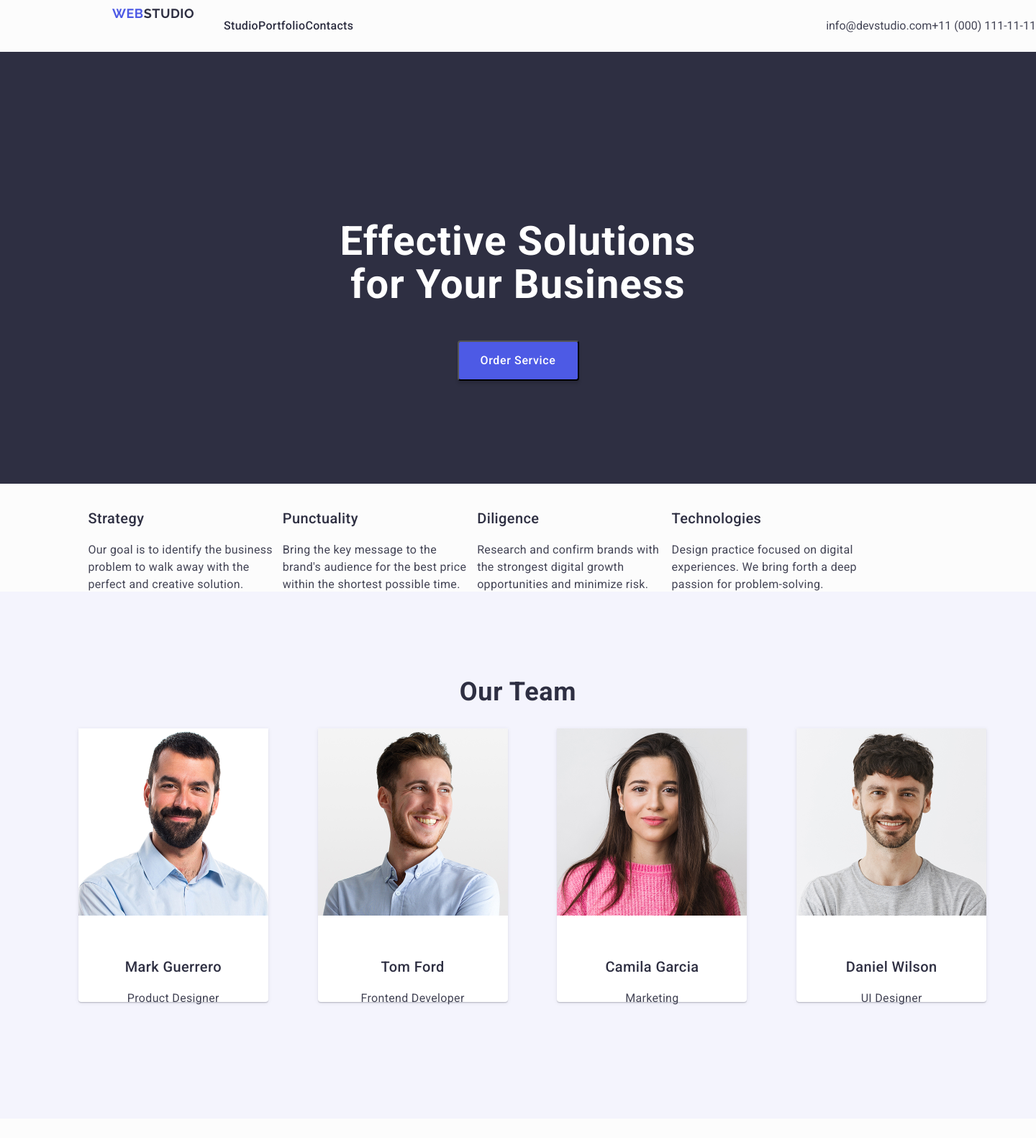
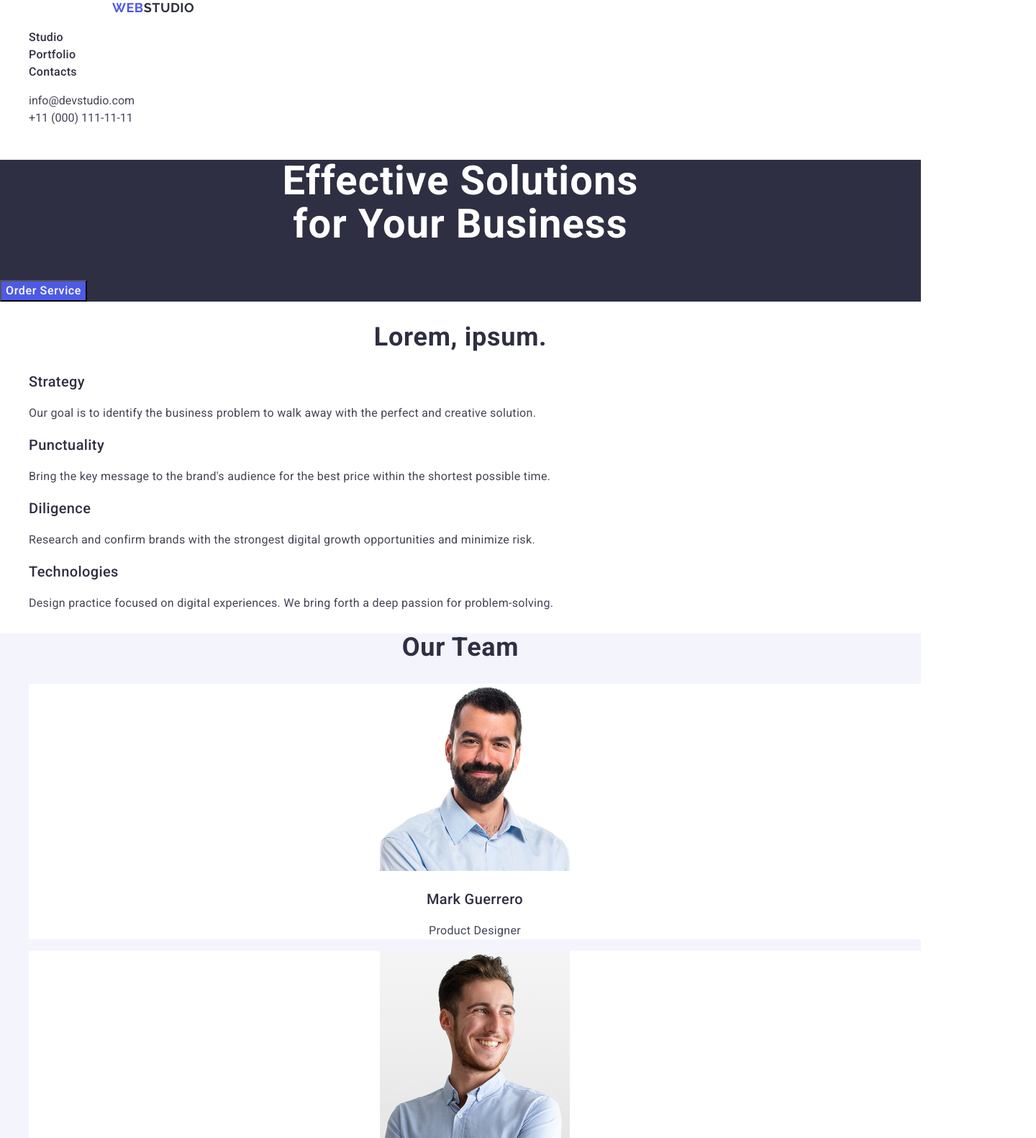
Before and after one commit to manilchuk/goit-markup-hw-02, a plain HTML site: page index.html in a window 1280 px wide. Shown: the top 1581 px of the page at 72% size, 1440 px wide, since content can reach past the window. Drawn offline with nearby package versions, Linux system fonts and the light colour scheme.

```diff
--- a/css/styles.css
+++ b/css/styles.css
@@ -5,7 +5,7 @@ body {
   line-height: 24px;
   letter-spacing: 2%;
   color: #434455;
-  background-color: #fcfcfc;
+  background-color: #ffffff;
 }
 
 a {
@@ -24,7 +24,6 @@ h2 {
   letter-spacing: 0.02em;
   text-align: center;
   color: #2e2f42;
-  padding-top: 120px;
 }
 
 h3 {
@@ -47,21 +46,15 @@ p {
 
 /* header */
 .header {
-  width: 1440px;
-  height: 72px;
-  display: flex;
   align-items: center;
   justify-content: space-between;
   margin: 0 auto;
 }
 
 .header-nav-all {
-  display: flex;
 }
 
 .logo {
-  width: 115px;
-  height: 24px;
   font-family: "Raleway", sans-serif;
   font-weight: 700;
   font-size: 18px;
@@ -80,9 +73,6 @@ p {
 }
 
 .header-nav {
-  width: 261px;
-  height: 24px;
-  display: flex;
 }
 
 .header-nav a {
@@ -119,7 +109,6 @@ p {
 }
 
 .address ul {
-  display: flex;
 }
 
 .address a {
@@ -138,13 +127,7 @@ p {
 
 /* section hero-image */
 .hero-image {
-  width: 1440px;
-  height: 600px;
   background: #2e2f42;
-  display: flex;
-  flex-direction: column;
-  align-items: center;
-  margin: 0 auto;
 }
 
 .hero-image h1 {
@@ -155,53 +138,37 @@ p {
   letter-spacing: 0.02em;
   text-align: center;
   color: #fff;
-  padding-top: 188px;
 }
 
 .hero-image-button {
-  border-radius: 4px;
-  padding: 16px 32px;
-  width: 169px;
-  height: 56px;
-  box-shadow: 0 4px 4px 0 rgba(0, 0, 0, 0.15);
   background: #4d5ae5;
   font-weight: 500;
   font-size: 16px;
   line-height: 150%;
   letter-spacing: 0.04em;
   color: #fff;
-  display: inline-flex;
   justify-content: center;
-  align-items: center;
   white-space: nowrap;
 }
 
 .hero-image-button:hover {
-  box-shadow: 0 4px 4px 0 rgba(0, 0, 0, 0.15);
   background: #404bbf;
 }
 
 /* section-1 */
 .section-1 {
-  width: 1128px;
-  height: 104px;
   margin-top: 120px;
   margin: 0 auto;
 }
 
 .section-1 h2 {
-  display: none;
 }
 
 .section-1 ul {
-  display: flex;
   justify-content: space-evenly;
-  align-items: center;
 }
 
 .section-1 ul li {
-  width: 264px;
-  height: 104px;
 }
 
 .section-1 h3 {
@@ -224,25 +191,15 @@ p {
 
 /* section-2 */
 .section-2 {
-  width: 1440px;
-  height: 732px;
   background: #f4f4fd;
   margin: 0 auto;
 }
 
 .section-2-list {
-  display: flex;
   justify-content: space-evenly;
-  align-items: center;
 }
 
 .section-2-card {
-  border-radius: 0 0 4px 4px;
-  padding: 0px 0px 32px;
-  width: 264px;
-  height: 380px;
-  box-shadow: 0 2px 1px 0 rgba(46, 47, 66, 0.08),
-    0 1px 1px 0 rgba(46, 47, 66, 0.16), 0 1px 6px 0 rgba(46, 47, 66, 0.08);
   background: #fff;
   text-align: center;
 }
@@ -255,58 +212,38 @@ p {
   letter-spacing: 0.02em;
   text-align: center;
   color: #2e2f42;
-  padding-top: 32px;
 }
 
 /* section-3 */
 .section-3 {
-  width: 1128px;
-  height: 1000px;
   margin: 0 auto;
 }
 
 .row {
-  padding: 0;
   margin: 0;
-  display: flex;
   justify-content: space-evenly;
-  align-items: center;
 }
 
 .project-card {
-  width: 360px;
-  height: 420px;
   background: #fff;
 }
 
 .project-card div {
-  border-bottom: 1px solid #e7e9fc;
   border-left: 1px solid #e7e9fc;
   border-right: 1px solid #e7e9fc;
-  padding: 32px 16px;
-  width: 360px;
-  height: 120px;
 }
 
 /* footer */
 .footer {
-  width: 1440px;
-  height: 312px;
   background: #2e2f42;
-  display: flex;
-  align-items: center;
   margin: 0;
 }
 
 .footer-conteiner {
-  width: 264px;
-  height: 112px;
   margin-left: 156px;
 }
 
 .footer-logo {
-  width: 115px;
-  height: 24px;
   font-family: "Raleway", sans-serif;
   font-weight: 700;
   font-size: 18px;
```
